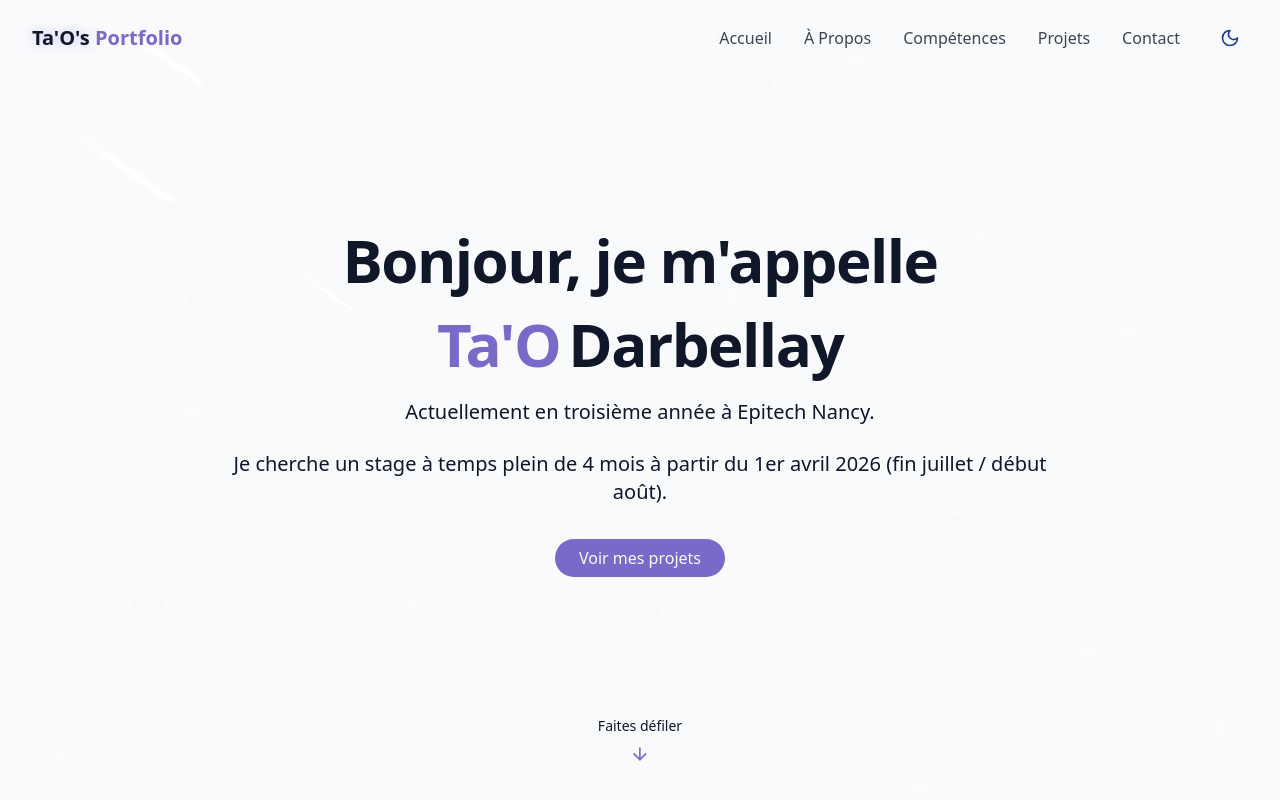
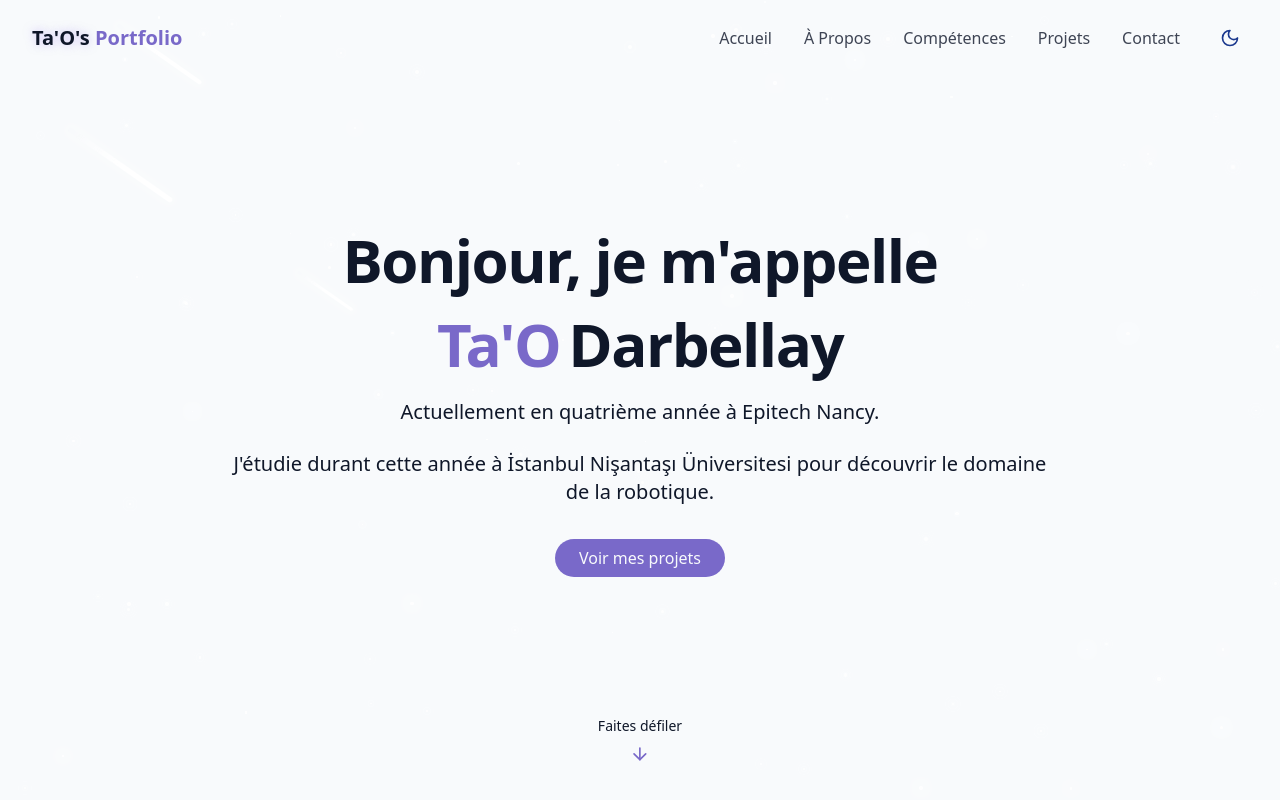
Before and after one commit to TLX542/portfolio, a React (Vite) app: page / in a window 1280 px wide. Shown: the top 800 px of the page. Built offline with nearby package versions, Linux system fonts and the light colour scheme.

Commit message:
Updated to fourth year info

```diff
--- a/src/components/ContactSection.jsx
+++ b/src/components/ContactSection.jsx
@@ -91,7 +91,7 @@ export const ContactSection = () => {
                       </h4>
                     </div>
                     <p className="text-muted-foreground">
-                      Laneuveville-devant-Nancy, 54410, France
+                      Yenişehir, Reyhan Cd. No:45, 34912 Pendik/İstanbul
                     </p>
                   </div>
                 </div>
--- a/src/components/HeroSection.jsx
+++ b/src/components/HeroSection.jsx
@@ -23,10 +23,10 @@ export const HeroSection = () => {
           </h1>
 
             <p className="text-lg md:text-xl text-muted-foreground max-2-2xl mx-auto opacity-0 animate-fade-in-delay-3">
-              Actuellement en troisième année à Epitech Nancy.
+              Actuellement en quatrième année à Epitech Nancy.
             </p>
             <p className="text-lg md:text-xl text-muted-foreground max-2-2xl mx-auto opacity-0 animate-fade-in-delay-3">
-              Je cherche un stage à temps plein de 4 mois à partir du 1er avril 2026 (fin juillet / début août).
+              J'étudie durant cette année à İstanbul Nişantaşı Üniversitesi pour découvrir le domaine de la robotique.
             </p>
 
           <div className="pt-4 opacity-0 animate-fade-in-delay-4">
```
